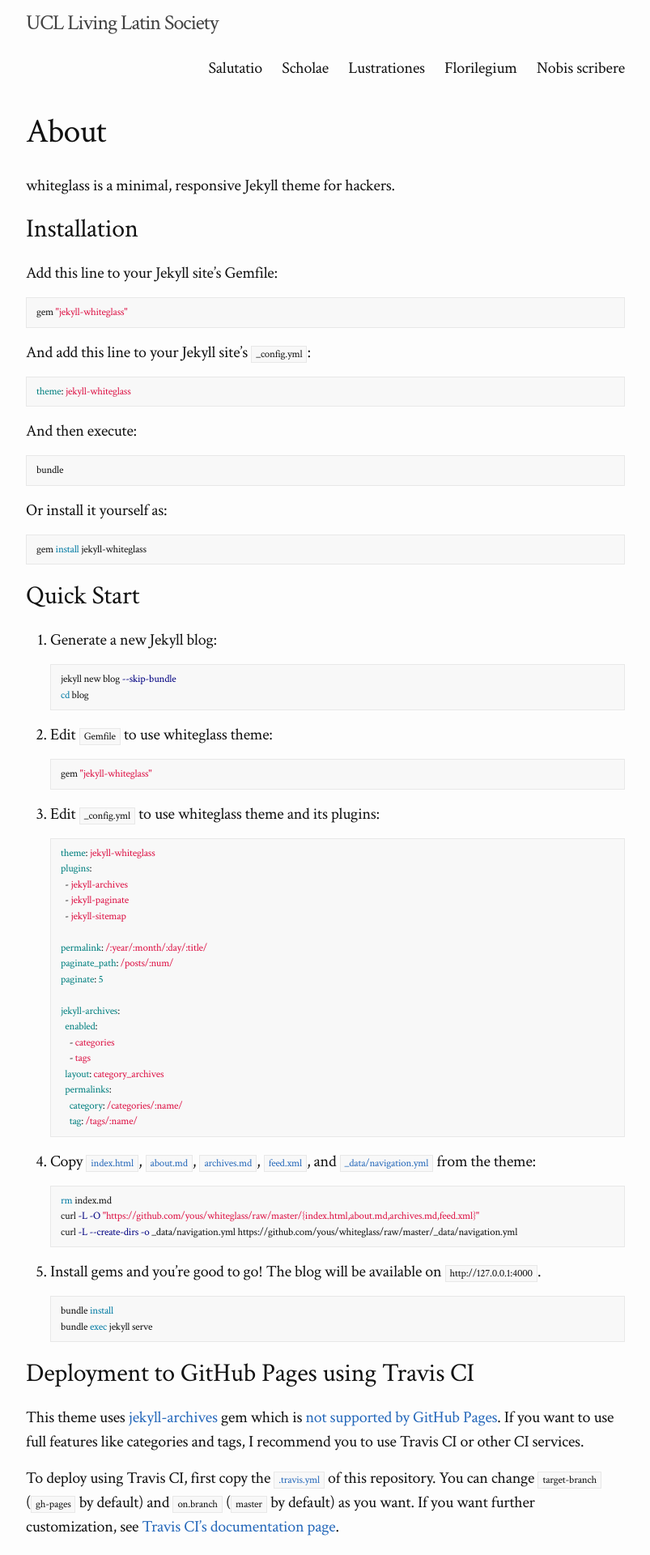
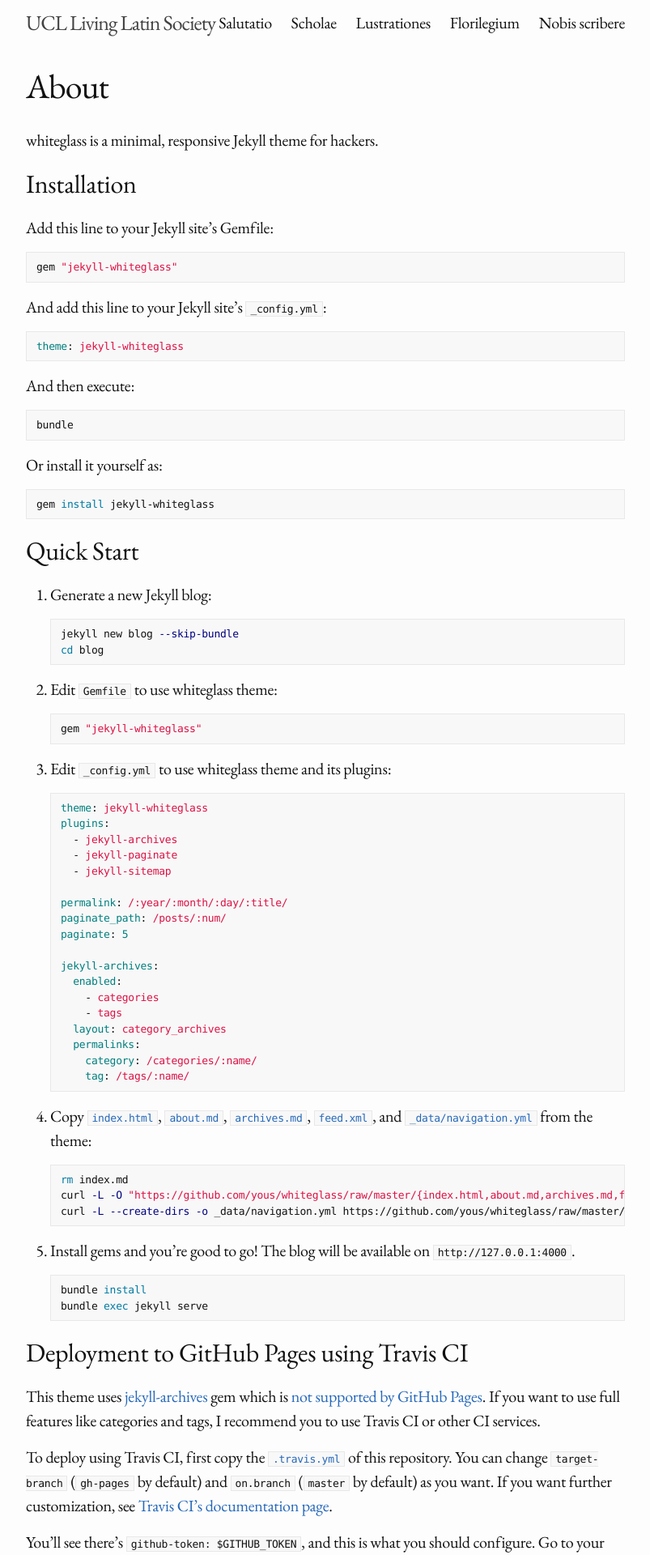
Before and after one commit to latinitasucl/latinitasucl, a Jekyll site: the page built from about.md, in a window 1280 px wide. Shown: the top 1920 px of the page at 81% size, without its empty margins (238-1041 px from the left). Built offline with Jekyll 4.4.1, drawn with Linux system fonts in a browser that asks for light colours.

Commit message:
Update main.scss

```diff
--- a/assets/main.scss
+++ b/assets/main.scss
@@ -2,11 +2,10 @@
 # Only the main Sass file needs front matter (the dashes are enough)
 ---
 @charset "utf-8";
-@import url('https://fonts.googleapis.com/css?family=Crimson+Text:400,400i,700,700i&display=swap');
+@import url('https://fonts.googleapis.com/css?family=EB+Garamond:400,400i,600,600i&display=swap');
 
 // Our variables
-$base-font-family: 'Crimson Text', serif;
-$monospace-font-family: 'Crimson Text', serif;
+$base-font-family: 'EB Garamond', serif;
 $base-font-size:   20px;
 $base-font-weight: 400;
 $small-font-size:  $base-font-size * 0.875;
```
